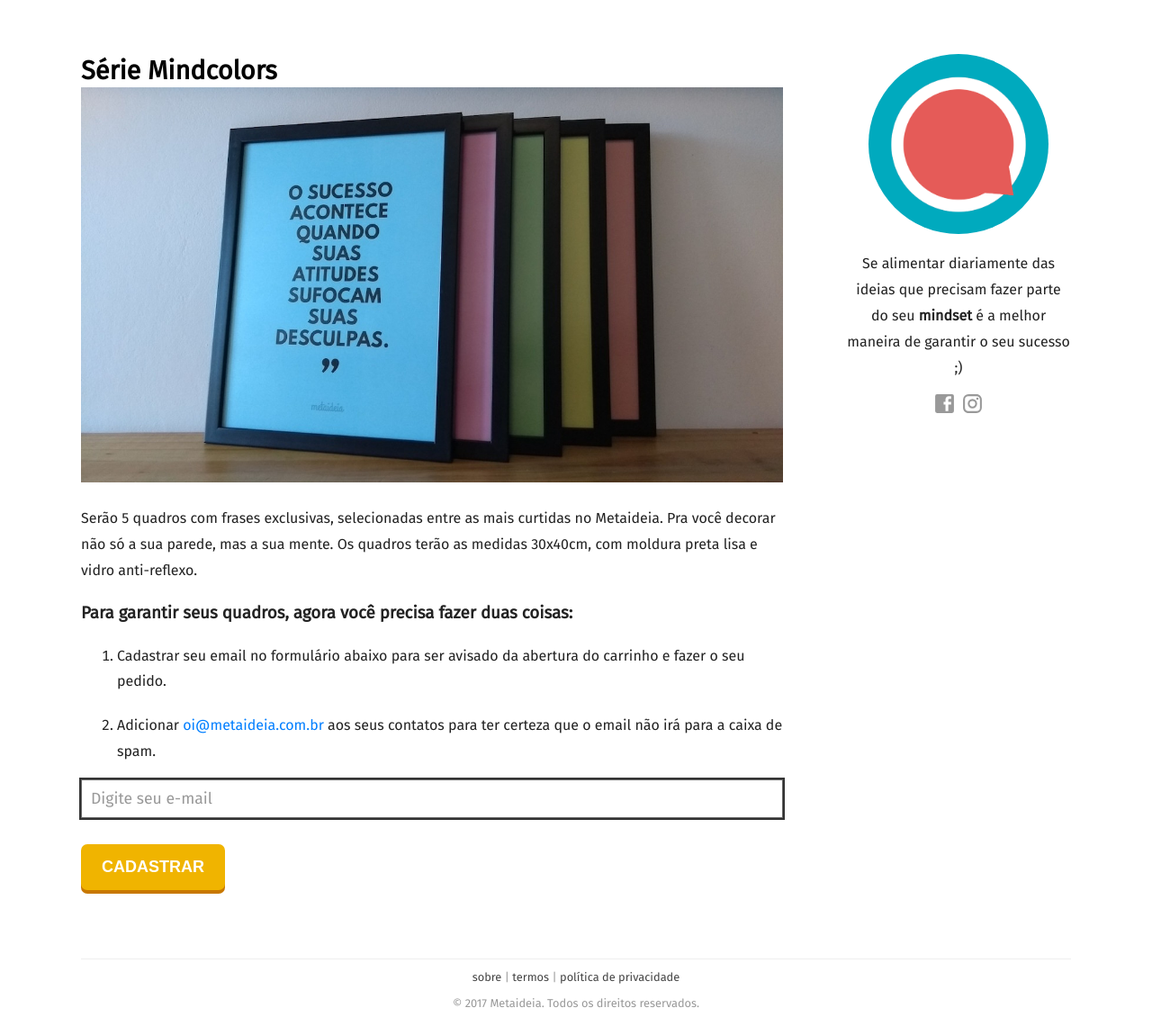
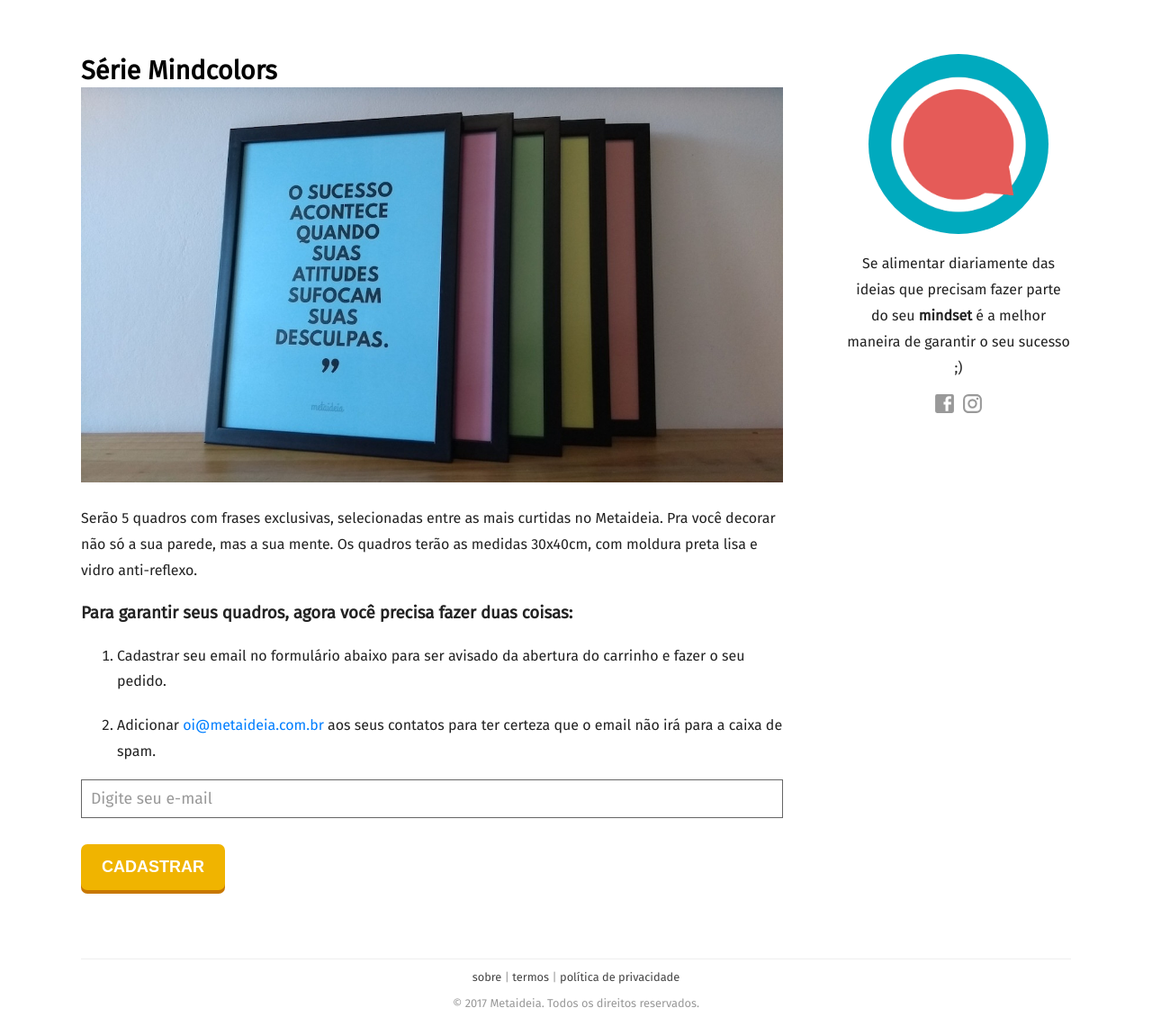
Before and after one commit to metaideia/site, a Jekyll site: the page built from quadros.html, in a window 1280 px wide. Shown: the whole page at 90% size. Built offline with Jekyll 4.4.1, drawn with Linux system fonts in a browser that asks for light colours; some web fonts are replaced.

Commit message:
Ajusta o cadastro de aviso do lançamento

```diff
--- a/quadros-confirmado.html
+++ b/quadros-confirmado.html
@@ -4,4 +4,4 @@
 description: Quadros para decorar não só a sua parede, mas a sua mente.
 ---
 
-<p><strong>E-mail confirmado com sucesso!</strong> Até lá, aproveite pra baixar e ler o checklist grátis <a href="{{ site.baseurl }}/checklist-ritual-diario-do-sucesso">Ritual Diário do Sucesso</a>.</p>
+<p><strong>E-mail confirmado com sucesso!</strong> Agora aproveite pra baixar e ler o checklist grátis <a href="{{ site.baseurl }}/checklist-ritual-diario-do-sucesso">Ritual Diário do Sucesso</a>.</p>
--- a/quadros.html
+++ b/quadros.html
@@ -19,7 +19,7 @@
   <input type="hidden" name="data[confirm_redirect_url]" value="http://metaideia.com.br/quadros-confirmado">
   <input type="hidden" name="data[list_id]" value="ad0ed8f9-cd3a-4cc6-b2d5-9e5eb630b457">
 
-  <input type="email" name="data[email]" placeholder="Digite seu e-mail" autofocus required>
+  <input type="email" name="data[email]" placeholder="Digite seu e-mail" required>
   <br>
   <button class="button button-launch" type="submit">CADASTRAR</button>
 </form>
```
